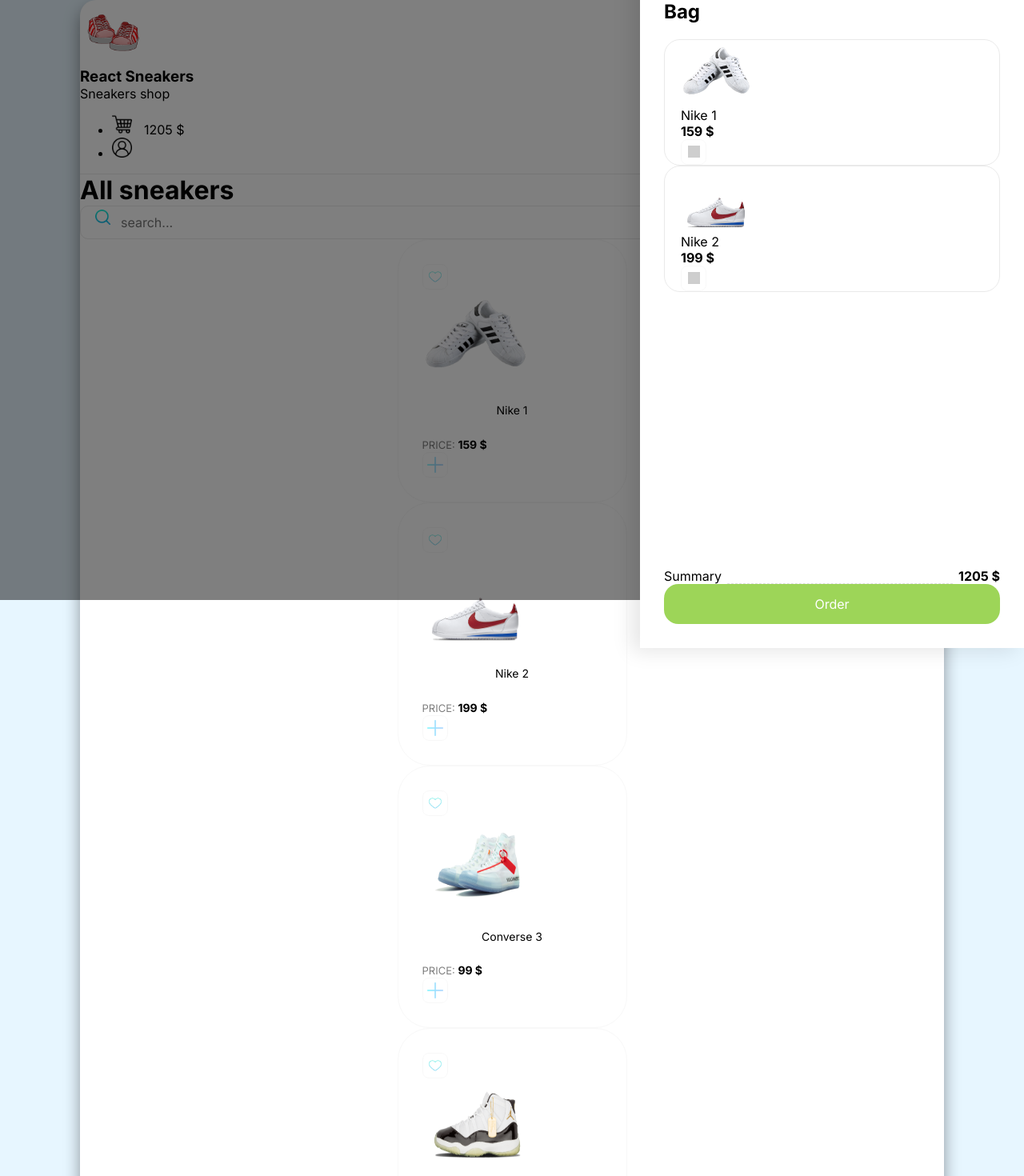
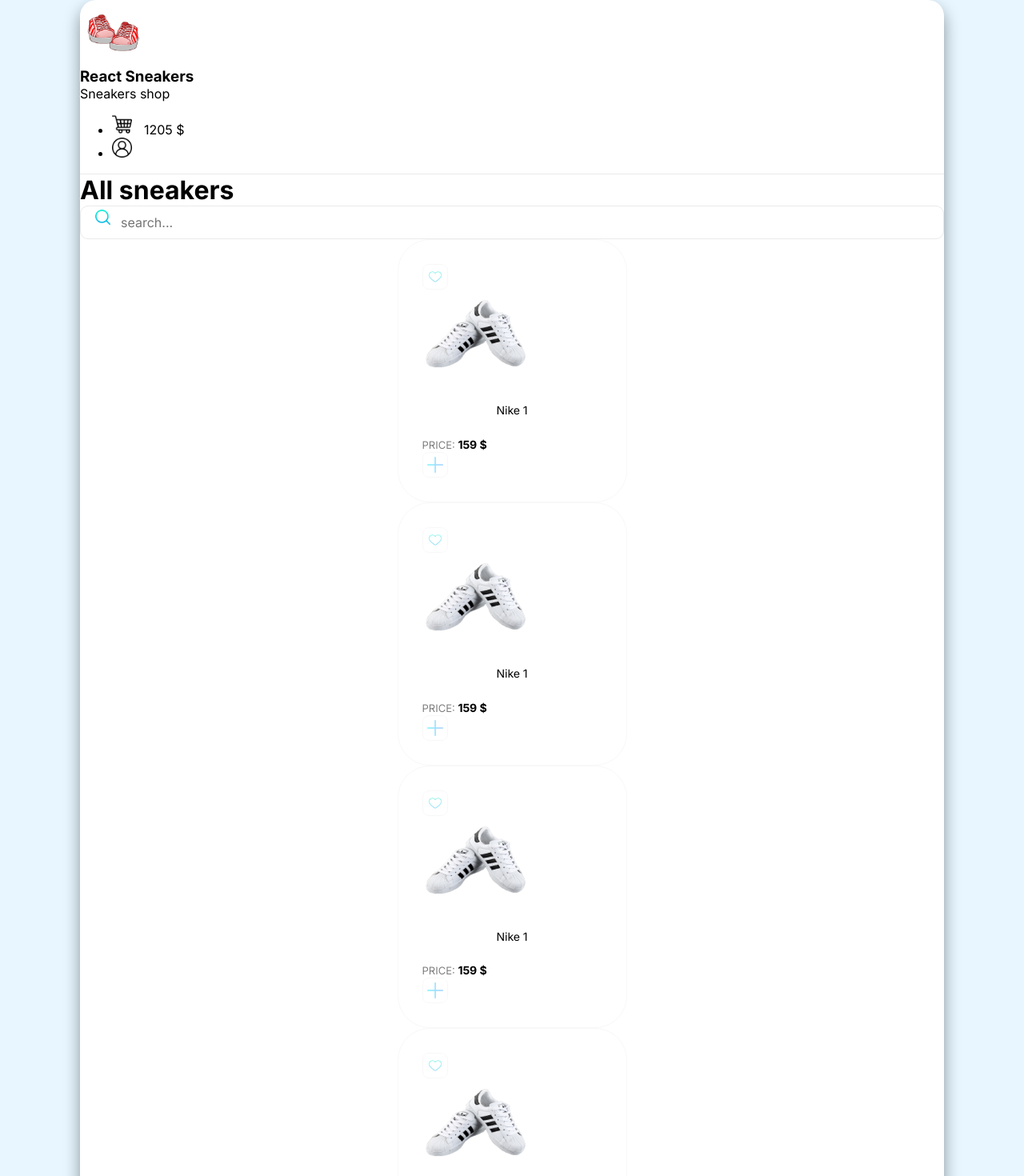
Before and after one commit to BoykoLena/react-sneakers, a React (Create React App) app: page / in a window 1280 px wide. Shown: the part 50-1520 px from the top of the page at 80% size. Built offline with nearby package versions, Linux system fonts and the light colour scheme; grey boxes are pictures that could not be loaded.

Commit message:
created components Card, Header, Drawer

```diff
--- a/src/App.js
+++ b/src/App.js
@@ -1,87 +1,13 @@
+import Card from "./components/Card";
+import Header from "./components/Header";
+import Drawer from "./components/Drawer";
+
 function App() {
   return (
     <div className="wrapper clear">
-      <div className="overlay">
-        <div className="drawer">
-          <h2 className="mb-30">Bag</h2>
+      <Drawer />
+      <Header />
 
-          <div className="items">
-            <div className="cartItem d-flex align-center justify-between mb-20">
-              <img
-                width={90}
-                height={80}
-                src="img/sneakers/1.png"
-                alt="sneakers"
-              />
-              <div>
-                <p>Nike 1</p>
-                <b>159 $</b>
-              </div>
-              <div>
-                <button className="button">
-                  <img
-                    width={15}
-                    height={15}
-                    src="img/delete.png"
-                    alt="delete"
-                  />
-                </button>
-              </div>
-            </div>
-
-            <div className="cartItem d-flex align-center justify-between mb-20">
-              <img
-                width={90}
-                height={80}
-                src="img/sneakers/2.png"
-                alt="sneakers"
-              />
-              <div>
-                <p>Nike 2</p>
-                <b>199 $</b>
-              </div>
-              <div>
-                <button className="button">
-                  <img
-                    width={15}
-                    height={15}
-                    src="img/delete.png"
-                    alt="delete"
-                  />
-                </button>
-              </div>
-            </div>
-          </div>
-
-          <div className="cartTotalBlock mb-30">
-            <span>Summary</span>
-            <div></div>
-            <b>1205 $</b>
-          </div>
-
-          <button className="greenBtn">Order</button>
-        </div>
-      </div>
-
-      <header className="d-flex justify-between align-center p-40">
-        <div className="d-flex align-center">
-          <img width={80} height={80} src="/img/logo.png" />
-          <div>
-            <h3 className="text-uppercase">React Sneakers</h3>
-            <p className="text-uppercase opacity-5">Sneakers shop</p>
-          </div>
-        </div>
-
-        <ul className="d-flex">
-          <li className="mr-25 d-flex align-center">
-            <img width={25} height={25} src="/img/cart.png" />
-            <span>1205 $</span>
-          </li>
-          <li className="d-flex align-center">
-            <img width={25} height={25} src="/img/user.png" />
-          </li>
-        </ul>
-      </header>
       <div className="content p-40">
         <div className="d-flex align-center justify-between mb-40">
           <h1>All sneakers</h1>
@@ -92,113 +18,10 @@
         </div>
 
         <div className="d-flex flex-wrap">
-          <div className="card">
-            <button className="button">
-              <img
-                width={20}
-                height={20}
-                src="img/heart-unliked.png"
-                alt="unliked"
-              />
-            </button>
-            <img
-              width={135}
-              height={115}
-              src="/img/sneakers/1.png"
-              alt="sneakers"
-            />
-            <h5>Nike 1</h5>
-            <div className="d-flex justify-between align-center">
-              <div className="d-flex flex-column">
-                <span>Price: </span>
-                <b>159 $</b>
-              </div>
-              <button className="button">
-                <img width={20} height={20} src="img/plus.png" alt="plus" />
-              </button>
-            </div>
-          </div>
-
-          <div className="card">
-            <button className="button">
-              <img
-                width={20}
-                height={20}
-                src="img/heart-unliked.png"
-                alt="unliked"
-              />
-            </button>
-            <img
-              width={135}
-              height={115}
-              src="/img/sneakers/2.png"
-              alt="sneakers"
-            />
-            <h5>Nike 2</h5>
-            <div className="d-flex justify-between align-center">
-              <div className="d-flex flex-column">
-                <span>Price: </span>
-                <b>199 $</b>
-              </div>
-              <button className="button">
-                <img width={20} height={20} src="img/plus.png" alt="plus" />
-              </button>
-            </div>
-          </div>
-
-          <div className="card">
-            <button className="button">
-              <img
-                width={20}
-                height={20}
-                src="img/heart-unliked.png"
-                alt="unliked"
-              />
-            </button>
-            <img
-              width={135}
-              height={115}
-              src="/img/sneakers/3.png"
-              alt="sneakers"
-            />
-            <h5>Converse 3</h5>
-            <div className="d-flex justify-between align-center">
-              <div className="d-flex flex-column">
-                <span>Price: </span>
-                <b>99 $</b>
-              </div>
-              <button className="button">
-                <img width={20} height={20} src="img/plus.png" alt="plus" />
-              </button>
-            </div>
-          </div>
-
-          <div className="card">
-            <button className="button">
-              <img
-                width={20}
-                height={20}
-                src="img/heart-unliked.png"
-                alt="unliked"
-              />
-            </button>
-            <img
-              width={135}
-              height={115}
-              src="/img/sneakers/4.png"
-              alt="sneakers"
-            />
-            <h5>Nike 4</h5>
-            <div className="d-flex justify-between align-center">
-              <div className="d-flex flex-column">
-                <span>Price: </span>
-                <b>209 $</b>
-              </div>
-              <button className="button">
-                <img width={20} height={20} src="img/plus.png" alt="plus" />
-              </button>
-            </div>
-          </div>
+          <Card />
+          <Card />
+          <Card />
+          <Card />
         </div>
       </div>
     </div>
--- /dev/null
+++ b/src/components/Card.js
@@ -0,0 +1,20 @@
+export default function Card() {
+  return (
+    <div className="card">
+      <button className="button">
+        <img width={20} height={20} src="img/heart-unliked.png" alt="unliked" />
+      </button>
+      <img width={135} height={115} src="/img/sneakers/1.png" alt="sneakers" />
+      <h5>Nike 1</h5>
+      <div className="d-flex justify-between align-center">
+        <div className="d-flex flex-column">
+          <span>Price: </span>
+          <b>159 $</b>
+        </div>
+        <button className="button">
+          <img width={20} height={20} src="img/plus.png" alt="plus" />
+        </button>
+      </div>
+    </div>
+  );
+}
--- /dev/null
+++ b/src/components/Drawer.js
@@ -0,0 +1,62 @@
+function Drawer() {
+  return (
+    <div style={{ display: "none" }} className="overlay">
+      <div className="drawer">
+        <h2 className="d-flex justify-between mb-30">
+          Bag
+          <button className="button">
+            <img width={15} height={15} src="img/x.png" alt="delete" />
+          </button>
+        </h2>
+
+        <div className="items">
+          <div className="cartItem d-flex align-center justify-between mb-20">
+            <img
+              width={90}
+              height={80}
+              src="img/sneakers/1.png"
+              alt="sneakers"
+            />
+            <div>
+              <p>Nike 1</p>
+              <b>159 $</b>
+            </div>
+            <div>
+              <button className="button">
+                <img width={15} height={15} src="img/delete.png" alt="delete" />
+              </button>
+            </div>
+          </div>
+
+          <div className="cartItem d-flex align-center justify-between mb-20">
+            <img
+              width={90}
+              height={80}
+              src="img/sneakers/2.png"
+              alt="sneakers"
+            />
+            <div>
+              <p>Nike 2</p>
+              <b>199 $</b>
+            </div>
+            <div>
+              <button className="button">
+                <img width={15} height={15} src="img/delete.png" alt="delete" />
+              </button>
+            </div>
+          </div>
+        </div>
+
+        <div className="cartTotalBlock mb-30">
+          <span>Summary</span>
+          <div></div>
+          <b>1205 $</b>
+        </div>
+
+        <button className="greenBtn">Order</button>
+      </div>
+    </div>
+  );
+}
+
+export default Drawer;
--- /dev/null
+++ b/src/components/Header.js
@@ -0,0 +1,24 @@
+function Header() {
+  return (
+    <header className="d-flex justify-between align-center p-40">
+      <div className="d-flex align-center">
+        <img width={80} height={80} src="/img/logo.png" />
+        <div>
+          <h3 className="text-uppercase">React Sneakers</h3>
+          <p className="text-uppercase opacity-5">Sneakers shop</p>
+        </div>
+      </div>
+      <ul className="d-flex">
+        <li className="mr-25 d-flex align-center">
+          <img width={25} height={25} src="/img/cart.png" />
+          <span>1205 $</span>
+        </li>
+        <li className="d-flex align-center">
+          <img width={25} height={25} src="/img/user.png" />
+        </li>
+      </ul>
+    </header>
+  );
+}
+
+export default Header;
--- a/src/index.scss
+++ b/src/index.scss
@@ -16,6 +16,7 @@
   border-radius: 20px;
   max-width: 1080px;
   margin: 50px auto;
+  cursor: default;
 }
 
 header {
@@ -126,6 +127,8 @@
 
 .items {
   flex: 1;
+  overflow: auto;
+  margin-bottom: 40px;
 }
 
 .cartItem {
@@ -160,6 +163,6 @@
   transition: all 200ms ease-in-out;
 
   &:hover {
-    background: salmon;
+    background: green;
   }
 }
```
Also changed, not shown: public/img/x.png (added).
